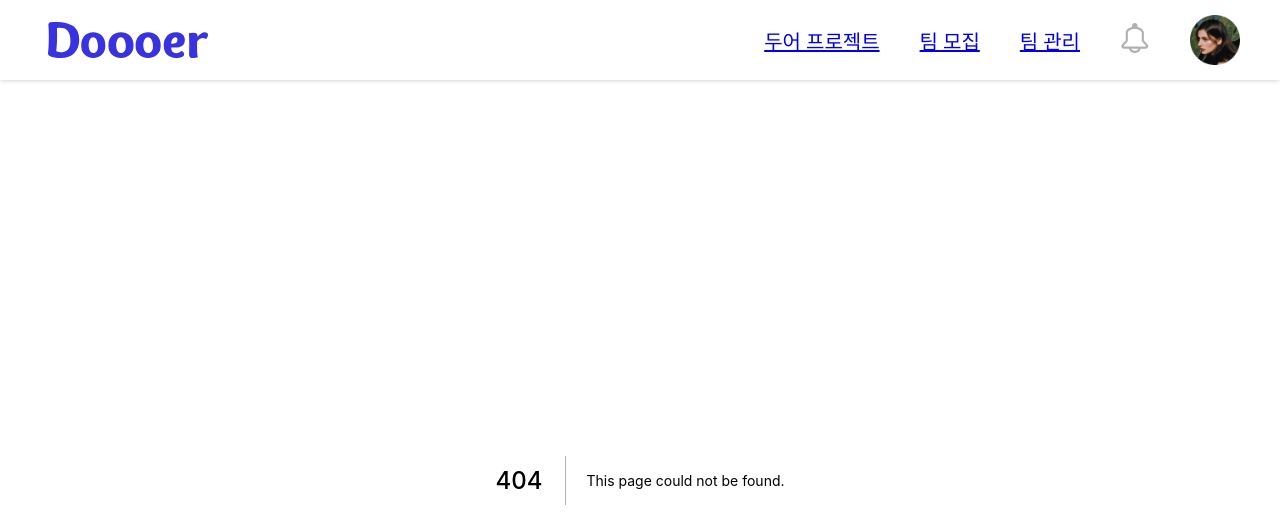
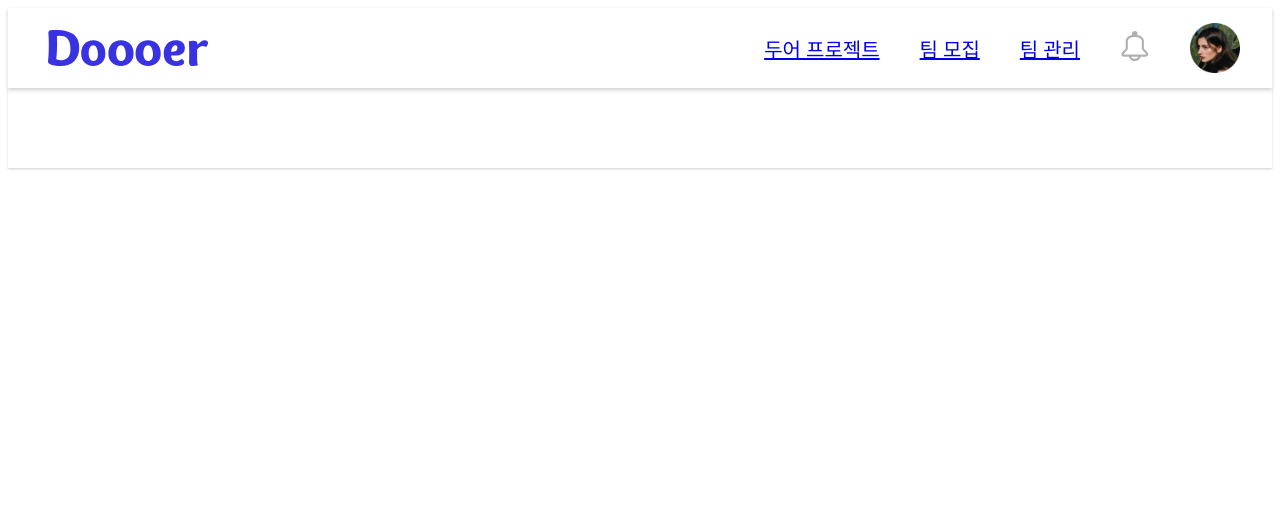
Before and after one commit to doooer/frontend, a Next.js app in the folder apps/main/: page /mypage in a window 1280 px wide. Before the commit this address had no page. Shown: the top 528 px of the page. Built offline with nearby package versions, Linux system fonts and the light colour scheme.

Commit message:
feat: mypage 디렉토리 및 헤더 생성

```diff
--- a/apps/main/src/core/Theme.ts
+++ b/apps/main/src/core/Theme.ts
@@ -61,7 +61,7 @@ const color = {
   overlay10: 'rgba(0, 0, 0, 0.5)',
 
   // shadow
-  shadow10: 'rgba(30, 30, 30, 0.185)',
+  shadow10: 'rgba(10, 10, 10, 0.2)',
 };
 
 const device = {
--- a/apps/main/src/domains/_layout/defaultLayout/Header.tsx
+++ b/apps/main/src/domains/_layout/defaultLayout/Header.tsx
@@ -111,7 +111,7 @@ const HeaderContainer = styled.header`
   width: 100%;
   height: ${({ theme }) => theme.space.xLarge};
   background-color: ${({ theme }) => theme.color.white};
-  box-shadow: 0 1px 4px ${({ theme }) => theme.color.shadow10};
+  box-shadow: 0 2px 4px ${({ theme }) => theme.color.shadow10};
   font-family: ${({ theme }) => theme.font.regular};
   display: flex;
   flex-direction: row;
--- /dev/null
+++ b/apps/main/src/domains/_layout/subLayout/MypageHeader.tsx
@@ -0,0 +1,30 @@
+import styled from '@emotion/styled';
+import React from 'react';
+
+function MypageHeader() {
+  return (
+    <MypageHeaderContainer>
+      <p> </p>
+    </MypageHeaderContainer>
+  );
+}
+
+export default MypageHeader;
+
+const MypageHeaderContainer = styled.header`
+  width: 100%;
+  height: ${({ theme }) => theme.space.xLarge};
+  background-color: ${({ theme }) => theme.color.white};
+  box-shadow: 0 1px 2px ${({ theme }) => theme.color.shadow10};
+  font-family: ${({ theme }) => theme.font.regular};
+  display: flex;
+  flex-direction: row;
+  align-items: center;
+  justify-content: center;
+
+  position: relative;
+  top: 0;
+  left: 0;
+  right: 0;
+  z-index: 9998;
+`;
--- /dev/null
+++ b/apps/main/src/domains/mypage/Mypage.model.ts
@@ -0,0 +1,3 @@
+export interface ExampleMypageDataModel {
+  title: string;
+}
--- /dev/null
+++ b/apps/main/src/domains/mypage/Mypage.view.controller.tsx
@@ -0,0 +1,10 @@
+import React from 'react';
+
+import { ViewController } from '~/core/ViewController';
+
+import { MypageView } from './Mypage.view';
+import { MypageViewModel } from './Mypage.view.model';
+
+export const MypageViewController: ViewController<MypageViewModel> = React.memo(({ viewModel }) => {
+  return <MypageView {...viewModel} />;
+});
--- /dev/null
+++ b/apps/main/src/domains/mypage/Mypage.view.model.ts
@@ -0,0 +1,7 @@
+import { ViewModel } from '~/core/ViewModel';
+
+export type MypageViewModel = ViewModel<typeof useMypageViewModel>;
+
+export function useMypageViewModel() {
+  return {};
+}
--- /dev/null
+++ b/apps/main/src/domains/mypage/Mypage.view.tsx
@@ -0,0 +1,8 @@
+import React from 'react';
+
+import MypageHeader from '../_layout/subLayout/MypageHeader';
+import { MypageViewModel } from './Mypage.view.model';
+
+export const MypageView: React.VFC<MypageViewModel> = React.memo(() => {
+  return <MypageHeader />;
+});
--- a/apps/main/src/domains/project/Project.view.controller.tsx
+++ b/apps/main/src/domains/project/Project.view.controller.tsx
@@ -5,6 +5,6 @@ import { ViewController } from '~/core/ViewController';
 import { ProjectView } from './Project.view';
 import { ProjectViewModel } from './Project.view.model';
 
-export const HomeViewController: ViewController<ProjectViewModel> = React.memo(({ viewModel }) => {
+export const ProjectViewController: ViewController<ProjectViewModel> = React.memo(({ viewModel }) => {
   return <ProjectView {...viewModel} />;
 });
--- /dev/null
+++ b/apps/main/src/pages/mypage.tsx
@@ -0,0 +1,8 @@
+import { MypageViewController } from '~/domains/mypage/Mypage.view.controller';
+import { useMypageViewModel } from '~/domains/mypage/Mypage.view.model';
+
+export default function Mypage() {
+  const viewModel = useMypageViewModel();
+
+  return <MypageViewController viewModel={viewModel} />;
+}
```
Also changed, not shown: apps/main/src/domains/home/Home.module.css (deleted, +0 -26 lines).
